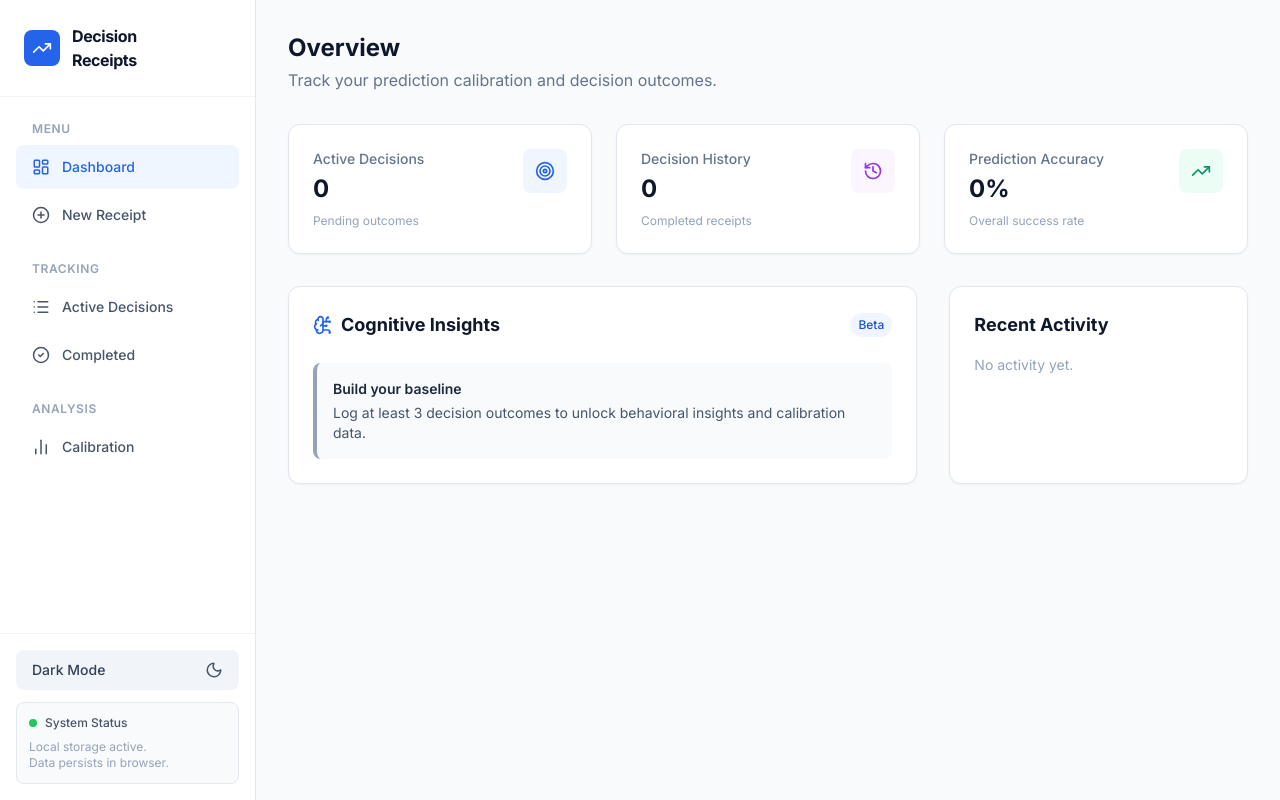
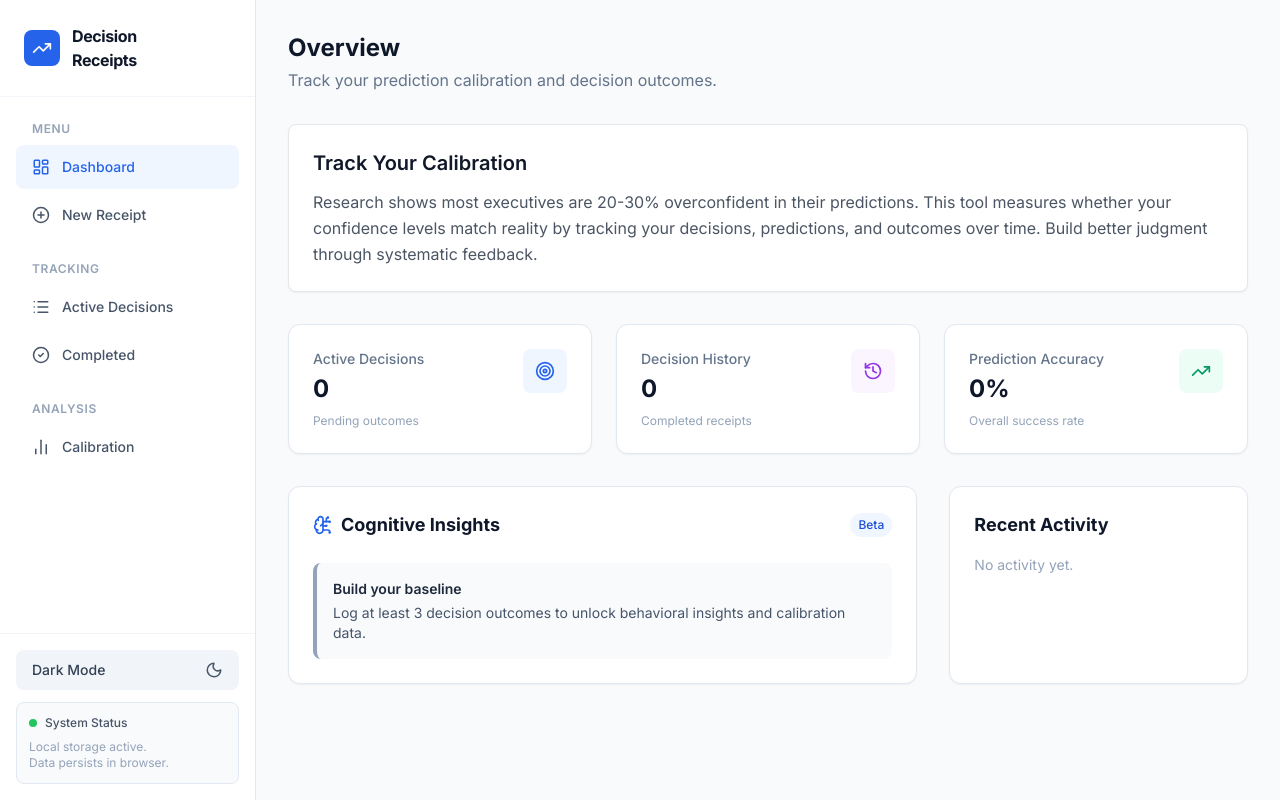
Before and after one commit to WYSIATI46/decision-receipts, a React (Vite) app: page / in a window 1280 px wide. Built offline with nearby package versions, Linux system fonts and the light colour scheme.

Commit message:
Add dashboard hero explainer section

```diff
--- a/App.tsx
+++ b/App.tsx
@@ -137,6 +137,19 @@ const App: React.FC = () => {
         <div className="mb-8">
             <h2 className="text-2xl font-bold text-slate-900 dark:text-white">Overview</h2>
             <p className="text-slate-500 dark:text-slate-400 mt-1">Track your prediction calibration and decision outcomes.</p>
+        </div>
+
+        {/* Hero Explainer Section */}
+        <div className="mb-8 p-6 bg-white dark:bg-gray-800 rounded-lg shadow-sm border border-gray-200 dark:border-gray-700">
+          <h2 className="text-xl font-semibold text-gray-900 dark:text-white mb-3">
+            Track Your Calibration
+          </h2>
+          <p className="text-gray-600 dark:text-gray-300 leading-relaxed">
+            Research shows most executives are 20-30% overconfident in their predictions.
+            This tool measures whether your confidence levels match reality by tracking your
+            decisions, predictions, and outcomes over time. Build better judgment through
+            systematic feedback.
+          </p>
         </div>
 
         <div className="grid grid-cols-1 md:grid-cols-3 gap-6">
```
